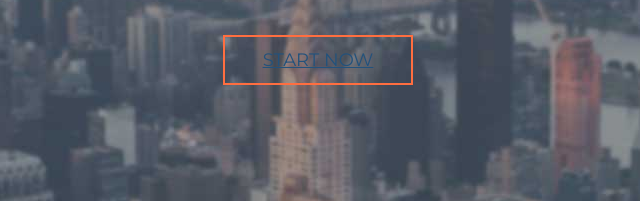
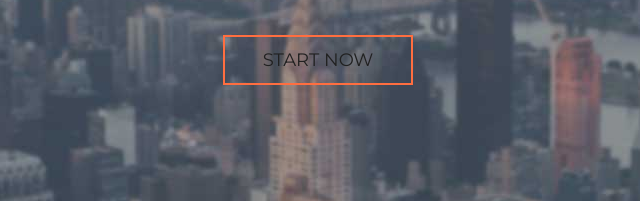
Before and after one commit to JuliaPosokhova/JuliaPosokhova.github.io, a plain HTML site: page rptt/index.html in a window 1280 px wide. Both pictures are taken after a click on the link "START NOW". Shown: the part 314-515 px from the top of the page, 322-962 px from the left. Drawn offline with nearby package versions, Linux system fonts and the light colour scheme; some packages are replaced by stand-ins of ours.

Commit message:
btns styles

```diff
--- a/rptt/styles/main.css
+++ b/rptt/styles/main.css
@@ -22,6 +22,7 @@ h6 {font: 500 16px/20px 'Montserrat', sans-serif; color: #bdbdbd; text-transform
 .btn {font: 14px/20px 'Montserrat', sans-serif; text-transform: uppercase; height: 50px; border: 2px solid #ff6e40; width: 190px; text-decoration: none; color: #fff; margin: 0 auto; padding: 13px 15px; display: inline-block; -webkit-transition: background-color 0.3s, color 0.3s; transition: background-color 0.3s, color 0.3s;}
 .btn:hover {text-decoration: none; color: #fff;}
 .btn:active {background-color: #ff6e40;}
+.btn:focus {text-decoration: none; color: #212121;}
 .btn.btn-dark {font-weight: 500; color: #212121; border-color: #212121;}
 @media only screen and (min-width: 992px) {
   h1 {font-size: 42px; line-height: 48px;}
```
